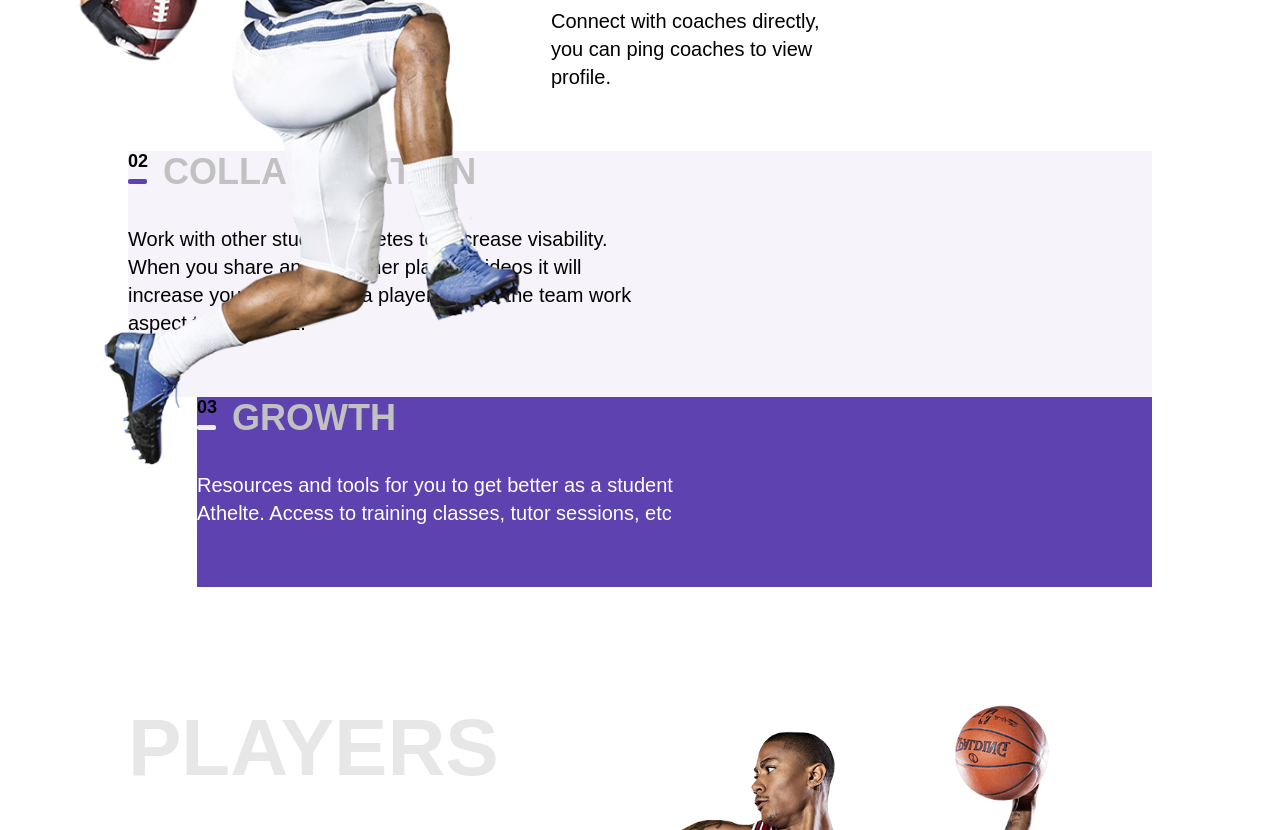
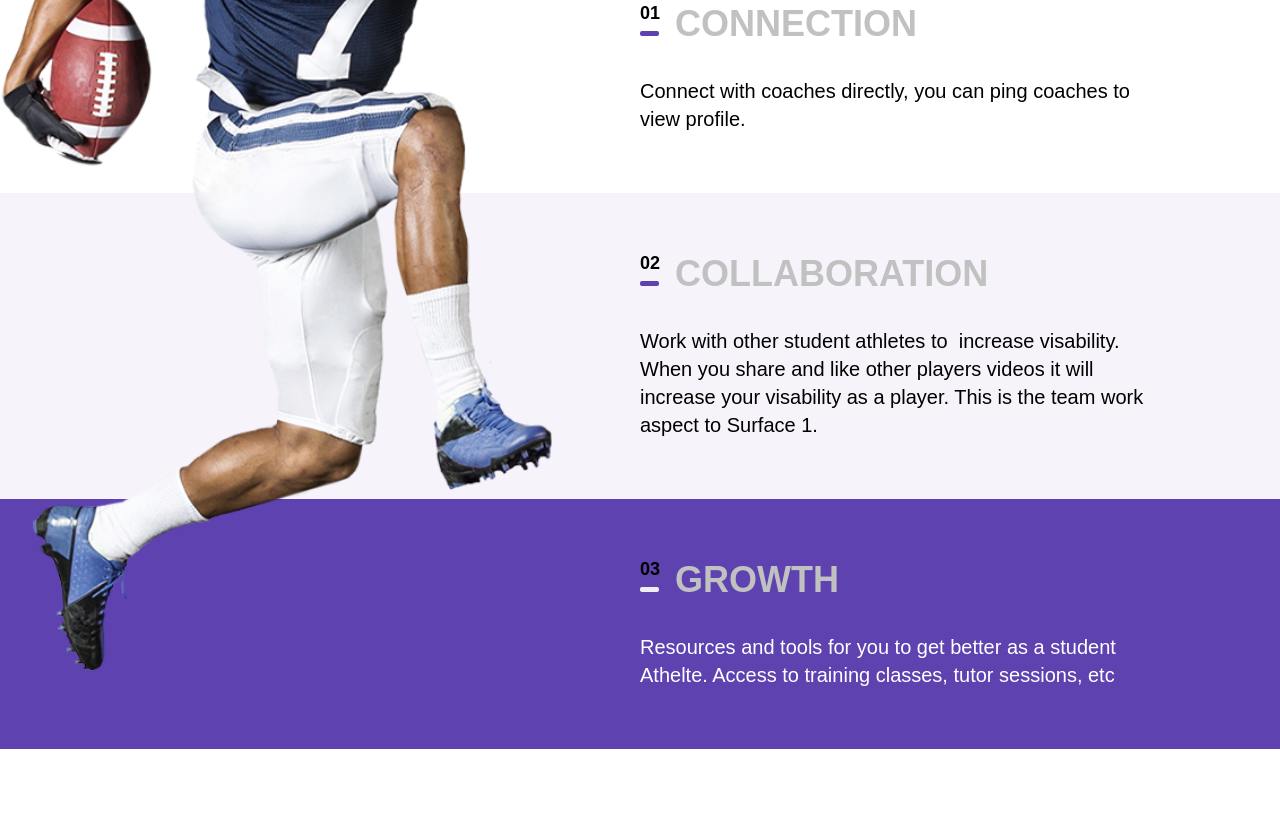
Before and after one commit to PolinaSvechnikova/MQ-project, a plain HTML site: page index.html in a window 1280 px wide. Shown: the part 1210-2040 px from the top of the page. Drawn offline with Linux system fonts and the light colour scheme; a web font is replaced by a local one.

Commit message:
Третий вариант (header + main)

```diff
--- a/css/style.css
+++ b/css/style.css
@@ -125,15 +125,9 @@ header {
     font-weight: 700;
 }
 
-.main {
-    padding-left: 10%;
-    padding-right: 10%;
-}
-
 .main-content {
     display: flex;
     flex-direction: column;
-    align-items: flex-end;
     position: relative;
 }
 
@@ -143,7 +137,7 @@ header {
     background-size: contain;
     background-repeat: no-repeat;
     position: absolute;
-    left: -50px;
+    right: 50%;
     top: 28px;
     width: 50%;
     height: 100%;
@@ -158,7 +152,7 @@ header {
 
 .title {
     margin-top: 115px;
-    margin-bottom: 110px;
+
     font-family: OpenSans-Bold, sans-serif;
     color: #e7e7e7;
     text-transform: uppercase;
@@ -169,7 +163,16 @@ header {
 .card {
     display: flex;
     flex-direction: column;
-    /*width: 50%;*/
+    width: 50%;
+
+    box-sizing: border-box;
+    padding-top: 60px;
+    padding-bottom: 60px;
+}
+
+.main-content .card {
+    margin-left: auto;
+    padding-right: 10%;
 }
 
 .card-title {
@@ -218,7 +221,6 @@ header {
     font-size: 20px;
     font-weight: 400;
     margin-top: 32px;
-    margin-bottom: 60px;
 }
 
 .growth .card-description {
@@ -227,19 +229,24 @@ header {
 
 .collaboration-color {
     background-color: #f6f4fa;
-    padding-left: -100%;
-    padding-right: -100%;
 }
 
 .growth-color {
     background-color: #5e42b0;
 }
 
-.connection, .collaboration, .growth {
+.main-content-reverse .card {
+    margin-right: auto;
     width: 50%;
+
+    padding-left: 10%;
 }
 
-.main-content-reverse .growth {
+.main-content-reverse .collaboration-color {
+    background-color: #f5f6f7;
+}
+
+.main-content-reverse .growth-color {
     background-color: #0a0e34;
 }
 
```
